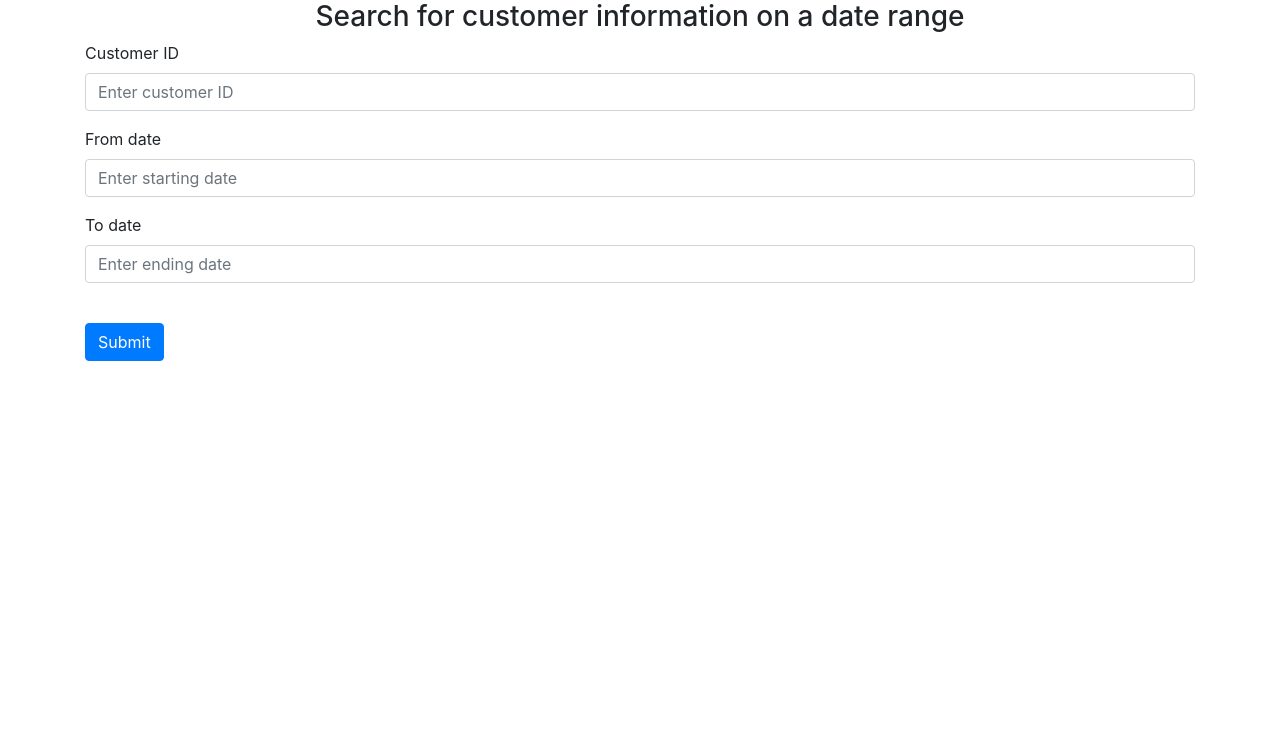
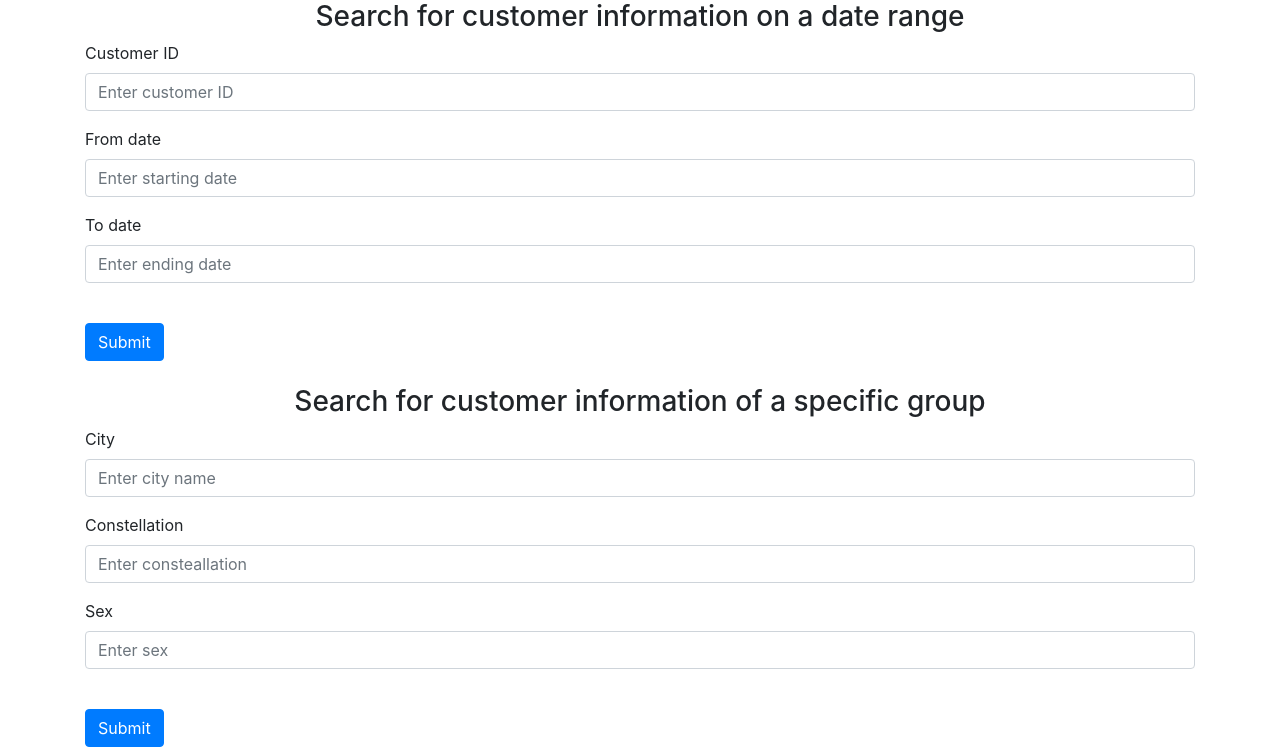
Before and after one commit to scotsun/YuEBaoCashflows, a Flask app: page /search in a window 1280 px wide. Shown: the part 356-1103 px from the top of the page. Before the commit the page ends 717 px from the top, so only its background shows below. Run offline with Flask 2, Linux system fonts and the light colour scheme; parts of the project's set-up code (start-up, migrations or seed data) failed here and were passed over; some libraries are stand-ins or nearby versions.

Commit message:
update customer search and forecast features

```diff
--- /dev/null
+++ b/website/model.py
@@ -0,0 +1,5 @@
+from . import mongo
+from flask_login import UserMixin
+
+class User(UserMixin):
+	id = 0
--- a/website/templates/date_result.html
+++ b/website/templates/date_result.html
@@ -1,4 +1,4 @@
-{% extends "base.html"%} {% block title %}Login{% endblock %}
+{% extends "base.html"%} {% block title %}Date result{% endblock %}
 {% block content %}
 <br/>
 <h1>Results of User ID: {{ user_profile.user_id }} </h1>
--- a/website/templates/search.html
+++ b/website/templates/search.html
@@ -34,36 +34,23 @@
     <br/>
     <button type="submit" id="button2" class="btn btn-primary">Submit</button>
 </form>
+<br/>
+<form action="{{url_for('views.customer_result')}}" method="POST">
+    <input type="hidden" name="form_type" value="range">
+    <h3 align="center">Search for customer information of a specific group</h3>
+    <div class="form-group">
+        <label for="city_label">City</label>
+        <input type="text" class="form-control" name="city_label" id="city_label" placeholder="Enter city name">
+    </div>
+    <div class="form-group">
+        <label for="constellation_label">Constellation</label>
+        <input type="text" class="form-control" name="constellation_label" id="constellation_label" placeholder="Enter consteallation">
+    </div>
+    <div class="form-group">
+        <label for="sex">Sex</label>
+        <input type="text" class="form-control" name="sex" id="sex" placeholder="Enter sex">
+    </div>
+    <br/>
+    <button type="submit" id="button3" class="btn btn-primary">Submit</button>
+</form>
 {% endblock %}
-
-<!-- <!DOCTYPE html>
-<html lang="en">
-<head>
-    <meta charset="UTF-8">
-    <title>search page</title>
-</head>
-<body>
-<h3>Search for customer information</h3>
-<hr>
-    <form action="http://127.0.0.1:5000/date_result" method="post">
-        {{ form1.csrf_token() }}
-        {{ form1.customer_id.label }}&nbsp;{{ form1.customer_id }}&nbsp;&nbsp;
-        {{ form1.date.label }}&nbsp;{{ form1.date }}&nbsp;&nbsp;
-        {{ form1.search }}
-        {% for message in get_flashed_messages() %}
-            {{ message }}
-        {% endfor %}
-    </form>
-<hr>
-    <form action="http://127.0.0.1:5000/date_range_result" method="post">
-        {{ form2.csrf_token() }}
-        {{ form2.customer_id.label }}&nbsp;{{ form2.customer_id }}&nbsp;&nbsp;
-        {{ form2.date1.label }}&nbsp;{{ form2.date1 }}&nbsp;&nbsp;
-        {{ form2.date2.label }}&nbsp;{{ form2.date2 }}<br>
-        {{ form2.search }}
-        {% for message in get_flashed_messages() %}
-            {{ message }}
-        {% endfor %}
-    </form>
-</body>
-</html> -->
--- a/website/views.py
+++ b/website/views.py
@@ -1,9 +1,7 @@
-from flask import Blueprint, render_template, request
+from flask import Blueprint, render_template, request, session
 from . import mongo
-import pandas as pd
-import base64
-from io import BytesIO
-from matplotlib.figure import Figure
+from .forecasting import *
+from .load_data_utils import cutting_records, generate_plot
 
 views = Blueprint('views',__name__)
 
@@ -49,29 +47,58 @@ def date_range_result():
 		user_profile = {k: recordCursor.get(k) for k in profile_keys}
 		cashflow_info = cutting_records(recordCursor['cashflows'], date1, date2)
 		plot_data = generate_plot(cashflow_info)
-
+		session['customer_id'] = customer_id
+		session['overall_cashflow_info'] = recordCursor['cashflows']
 		return render_template("date_range_result.html", user_profile=user_profile, cashflow_info=cashflow_info,
 							   plot_data=plot_data)
 	else:
 		return "WTF"
 
+@views.route('/customer_result',methods=['POST'])
+def customer_result():
+	if request.method == 'POST':
+		city = request.form.get('city_label')
+		constellation = request.form.get('constellation_label')
+		sex = request.form.get('sex')
+		if sex != '':
+			try:
+				sex = int(sex)
+			except ValueError:
+				pass
 
-def cutting_records(cashflows,date1,date2):
-    copy = cashflows.copy()
-    for record in cashflows:
-            if(record['report_date']<date1 or record['report_date']>date2):
-                copy.remove(record)
-    return copy
+		query = {}
+		if city != '':
+			query['city'] = city
+			print(city)
+		if constellation != '':
+			query['constellation'] = constellation
+		if sex != '':
+			query['sex'] = sex
+
+		print(query)
+
+		customer_records = list(mongo.db.customer.find(query, {'cashflows': 0, '_id': 0}))
+		num_customer_records = len(customer_records)
+		return render_template("customer_result.html", num_customer_records=num_customer_records,
+							   customer_records=customer_records)
+	else:
+		return "WTF"
 
 
-def generate_plot(cashflows):
-    plot_df = pd.DataFrame()
-    balance = [cashflow['balance']['tBalance'] for cashflow in cashflows]
-    plot_df['balance'] = balance
-    plot = Figure()
-    ax = plot.subplots()
-    plot_df.plot(ax=ax)
-    buf = BytesIO()
-    plot.savefig(buf, format='png')
-    data = base64.b64encode(buf.getbuffer()).decode('ascii')
-    return data
+
+@views.route('/forecast_result', methods=['POST'])
+def forecast_result():
+	if request.method == 'POST':
+		customer_id = session.get('customer_id', None)
+		overall_cashflow_info = session.get('overall_cashflow_info', None)
+
+		if len(overall_cashflow_info) <= 15:
+			return "less than 15 days of record; we cannot forecast"
+
+		num_future_dates = int(request.form.get('num_future_steps'))
+		forecast_plot_data = auto_arima_forecasting(overall_cashflow_info, num_future_dates)
+
+		return render_template("forecast_result.html", customer_id=customer_id,
+							   num_future_dates=num_future_dates, forecast_plot_data=forecast_plot_data)
+	else:
+		return "please go back"
```
Also changed, not shown: website/forecasting.py (added, +31 -0 lines), website/load_data_utils.py (renamed from load_data_utils.py, +35 -0 lines), website/templates/customer_result.html (added, +15 -0 lines), website/templates/date_range_result.html (+10 -33 lines), website/templates/forecast_result.html (added, +8 -0 lines).
